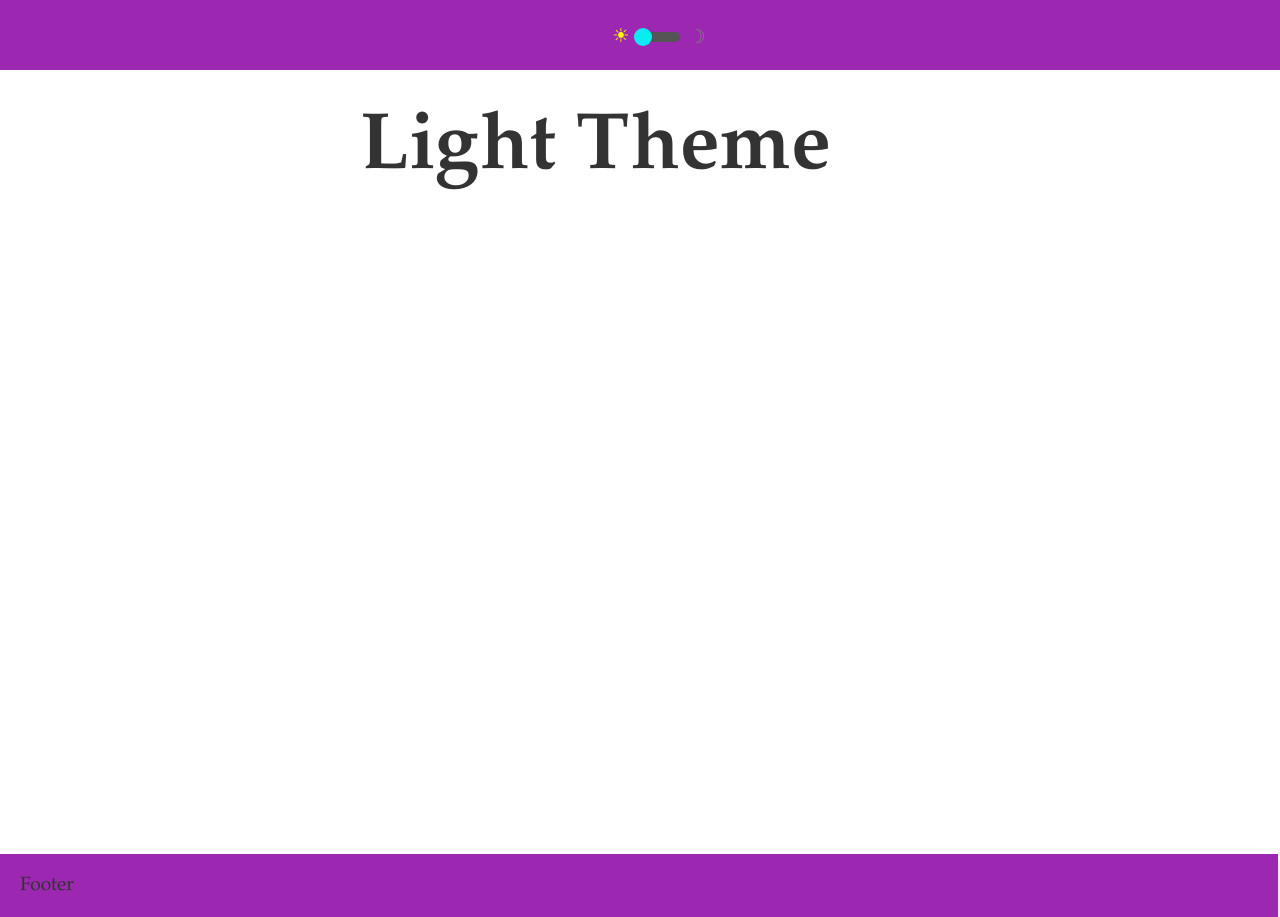
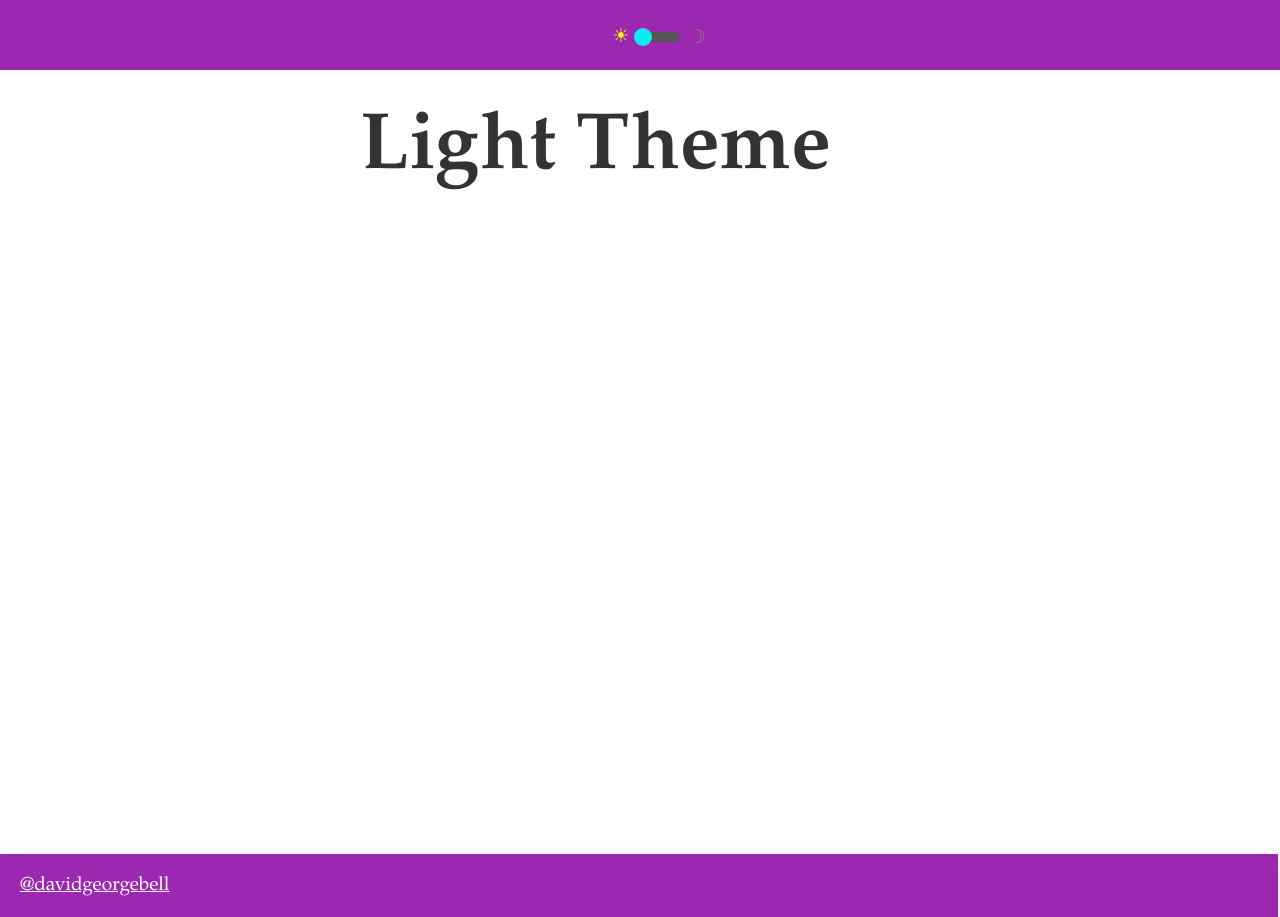
Before and after one commit to davidgeorgebell/React-Context-Dark-Light-theme-boilerplate, a React (Create React App) app: page / in a window 1280 px wide. Shown: the top 917 px of the page. Built offline with nearby package versions, Linux system fonts and the light colour scheme.

Commit message:
Link to github

```diff
--- a/src/components/Footer.js
+++ b/src/components/Footer.js
@@ -6,7 +6,13 @@ const Footer = ({ darkMode, setDarkMode }) => {
   return (
     <div className={darkMode ? 'dark-mode' : 'light-mode'}>
       <div className='footer-container'>
-        <footer>Footer</footer>
+        <footer>
+          <a
+            href='https://github.com/davidgeorgebell'
+            style={{ color: `white` }}>
+            @davidgeorgebell
+          </a>
+        </footer>
       </div>
     </div>
   );
```
